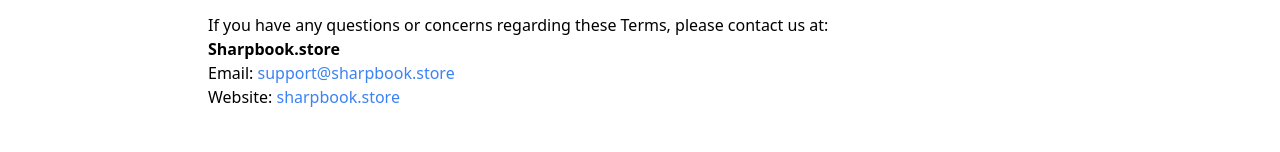
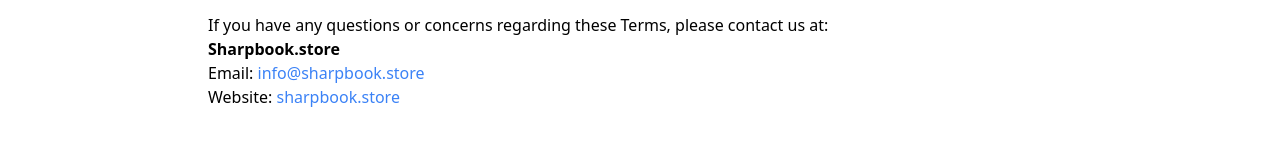
Before and after one commit to Yves-Developer/YvesPay, a Next.js app: page /Terms in a window 1280 px wide. Shown: the part 2539-2691 px from the top of the page. Built offline with nearby package versions, Linux system fonts and the light colour scheme.

Commit message:
[...Mailing]

```diff
--- a/app/Privacy-policy/page.js
+++ b/app/Privacy-policy/page.js
@@ -74,8 +74,8 @@
           You have the right to access, correct, or delete your personal
           information. If you wish to exercise these rights, please contact us
           at{" "}
-          <a href="mailto:support@sharpbook.store" className="text-blue-500">
-            support@sharpbook.store
+          <a href="mailto:info@sharpbook.store" className="text-blue-500">
+            info@sharpbook.store
           </a>
           .
         </p>
@@ -101,8 +101,8 @@
           <strong>Sharpbook.store</strong>
           <br />
           Email:{" "}
-          <a href="mailto:support@sharpbook.store" className="text-blue-500">
-            support@sharpbook.store
+          <a href="mailto:info@sharpbook.store" className="text-blue-500">
+            info@sharpbook.store
           </a>
           <br />
           Website:{" "}
--- a/app/Refund-policy/page.js
+++ b/app/Refund-policy/page.js
@@ -24,8 +24,8 @@
           If you experience any technical issues with the product, such as
           corrupted files or problems with the download link, please contact us
           at{" "}
-          <a href="mailto:support@sharpbook.store" className="text-blue-500">
-            support@sharpbook.store
+          <a href="mailto:info@sharpbook.store" className="text-blue-500">
+            info@sharpbook.store
           </a>
           . We will work with you to resolve any technical issues as quickly as
           possible.
@@ -53,8 +53,8 @@
           <strong>Sharpbook.store</strong>
           <br />
           Email:{" "}
-          <a href="mailto:support@sharpbook.store" className="text-blue-500">
-            support@sharpbook.store
+          <a href="mailto:info@sharpbook.store" className="text-blue-500">
+            info@sharpbook.store
           </a>
           <br />
           Website:{" "}
--- a/app/Terms/page.js
+++ b/app/Terms/page.js
@@ -223,8 +223,8 @@
           <strong>Sharpbook.store</strong>
           <br />
           Email:{" "}
-          <a href="mailto:support@sharpbook.store" className="text-blue-500">
-            support@sharpbook.store
+          <a href="mailto:info@sharpbook.store" className="text-blue-500">
+            info@sharpbook.store
           </a>
           <br />
           Website:{" "}
--- a/app/cookie-policy/page.js
+++ b/app/cookie-policy/page.js
@@ -46,8 +46,8 @@
           <strong>Sharpbook.store</strong>
           <br />
           Email:{" "}
-          <a href="mailto:support@sharpbook.store" className="text-blue-500">
-            support@sharpbook.store
+          <a href="mailto:info@sharpbook.store" className="text-blue-500">
+            info@sharpbook.store
           </a>
           <br />
           Website:{" "}
```
